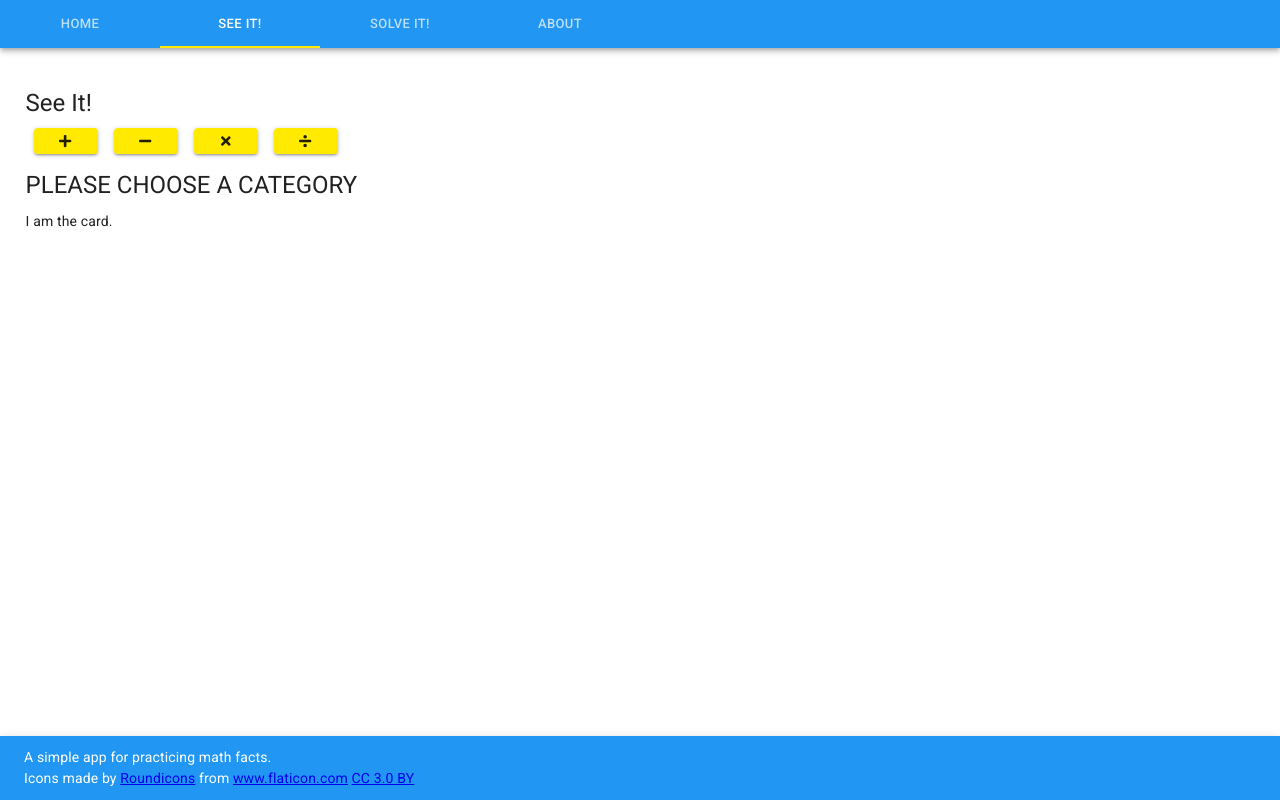
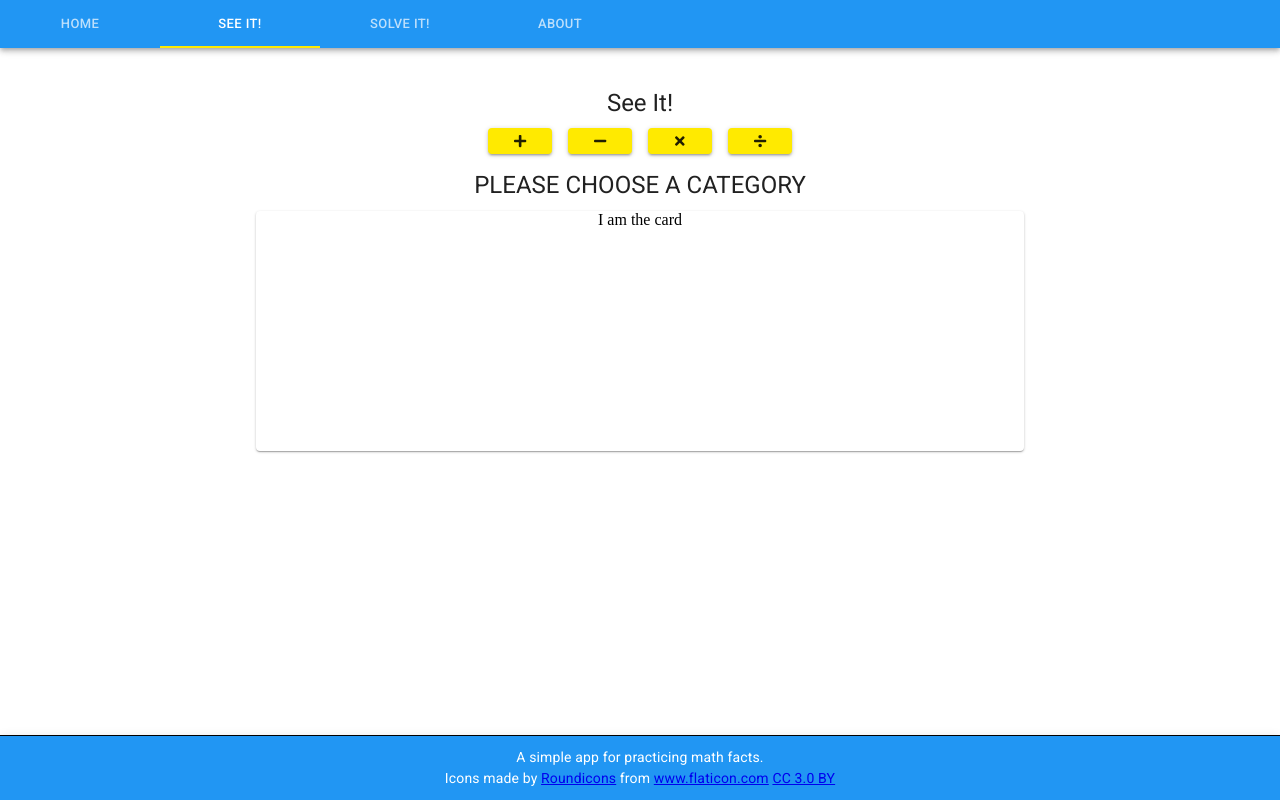
Before and after one commit to jarretrose/jj-math-facts, a React (Create React App) app: page /see in a window 1280 px wide. Built offline with nearby package versions, Linux system fonts and the light colour scheme.

Commit message:
spacing and centering

```diff
--- a/public/index.css
+++ b/public/index.css
@@ -1,202 +1,3 @@
 html, body {
   margin: 0;
 }
-
-.main-page {
-  margin: 5vh 2vw;
-}
-
-/* OLD STYLING
-
-html {
-  box-sizing: border-box;
-  font-size: 16px;
-}
-
-@media screen and (min-width: 320px) {
-  html {
-    font-size: calc(16px + 6 * ((100vw - 320px) / 680));
-  }
-}
-@media screen and (min-width: 1000px) {
-  html {
-    font-size: 22px;
-  }
-}
-
-*, *:before, *:after {
-  box-sizing: inherit;
-  margin: 0;
-  padding: 0;
-}
-
-body {
-  margin: 0;
-  background-color: lightblue;
-  color: black;
-  font-family: 'Roboto', sans-serif;
-  -webkit-font-smoothing: antialiased;
-  -moz-osx-font-smoothing: grayscale;
-}
-
-
-.header-title {
-  padding: 14px 16px;
-}
-
-.nav-header {
-  text-align: center;
-  background: linear-gradient(to bottom, white, lightblue);
-  width: 100vw;
-  color: darkblue;
-  text-shadow: 2px 4px 3px rgba(0,0,0,0.3);
-}
-
-.button-nav {
-  border: 1px solid darkblue;
-  background-color: deepskyblue;
-  font-size: inherit;
-  width: 15vw;
-  height: 5vh;
-  margin: 2vh 2vw;
-  text-align: center;
-  text-decoration: none;
-  cursor: pointer;
-  border-radius: 5%;
-}
-
-.button-nav:active {
-  transform: translateY(5px);
-  filter: saturate(150%);
-  outline: none;
-}
-
-.selected-btn {
-  background-color: yellow;
-  outline: none;
-}
-
-
-footer {
-  background: linear-gradient(to top, white, lightblue);
-  position: fixed;
-  left: 0;
-  bottom: 0;
-  width: 100vw;
-  font-size: calc(10px + 6 * ((100vw - 320px) / 680));
-  text-align: center;
-  color: darkblue;
-}
-
-footer a {
-  text-decoration: none;
-}
-
-
-.home-page {
-  display: flex;
-  align-items: center;
-  justify-content: top;
-  flex-direction: column;
-  flex-wrap: wrap;
-}
-
-
-.see-main, .solve-main, .about-main {
-  padding-top: 10px;
-  text-align: center;
-}
-
-.work-space {
-  padding-top: 20px;
-  font-size: 2vw;
-}
-
-.button-math {
-  border: 1px solid darkblue;
-  background-color: deepskyblue;
-  color: black;
-  width: 8vw;
-  height: 8vw;
-  text-align: center;
-  text-decoration: none;
-  display: inline-block;
-  margin: 2vh 2vw;
-  border-radius: 50%;
-  cursor: pointer;
-}
-
-.button-math:active {
-  transform: translateY(5px);
-  filter: saturate(150%);
-  outline: none;
-}
-
-.selected-math {
-  background-color: yellow;
-  outline: none;
-}
-
-
-.cube-wrap {
-	perspective: 800px;
-  perspective-origin: 50% 200px;
-}
-
-.math-cube {
-  margin-top: 100px;
-  display: flex;
-	position: relative;
-	width: 100px;
-  transform-style: preserve-3d;
-}
-
-.math-cube div {
-	position: absolute;
-	width: 100px;
-  height: 100px;
-}
-
-.face {
-  display: flex;
-  outline: 1px solid darkblue;
-  background: radial-gradient(white, lightblue);
-  color: darkblue;
-  font-size: 90px;
-  align-items: center;
-  justify-content: center;
-}
-
-.back {
-  transform: translateZ(-50px) rotateY(180deg);
-}
-.right {
-	transform: rotateY(-270deg) translateX(50px);
-	transform-origin: top right;
-}
-.left {
-	transform: rotateY(270deg) translateX(-50px);
-	transform-origin: center left;
-}
-.top {
-	transform: rotateX(-90deg) translateY(-50px);
-	transform-origin: top center;
-}
-.bottom {
-	transform: rotateX(90deg) translateY(50px);
-	transform-origin: bottom center;
-}
-.front {
-	transform: translateZ(50px);
-}
-
-.math-cube {
-	animation: spin 10s infinite linear;
-}
-
-@keyframes spin {
-	from { transform: rotateY(360deg); }
-	to { transform: rotateY(0); }
-}
-
-*/
--- a/src/About.js
+++ b/src/About.js
@@ -1,5 +1,6 @@
 import React, { Fragment } from 'react'
 import styles from './styles'
+import PropTypes from 'prop-types'
 import { withStyles, Typography } from '@material-ui/core'
 
 const About = () =>
@@ -7,4 +8,8 @@ const About = () =>
     <Typography variant='h5' gutterBottom>About!</Typography>
   </Fragment>
 
+About.propTypes = {
+  classes: PropTypes.object.isRequired
+}
+
 export default withStyles(styles)(About)
--- a/src/App.js
+++ b/src/App.js
@@ -2,6 +2,7 @@ import React, { Component, Fragment } from 'react'
 import { Route } from 'react-router-dom'
 import styles from './styles'
 import { withStyles } from '@material-ui/core'
+import PropTypes from 'prop-types'
 
 import NavBar from './NavBar'
 import Footer from './Footer'
@@ -13,6 +14,8 @@ import About from './About'
 class App extends Component {
 
   render() {
+    const { classes } = this.props
+
     return (
       <Fragment>
 
@@ -22,7 +25,7 @@ class App extends Component {
         </header>
 
         {/* MAIN PAGE */}
-        <section className='main-page'>
+        <section className={classes.mainPage}>
           <Route exact path='/' component={Home} />
           <Route path='/see' component={See} />
           <Route path='/solve' component={Solve} />
@@ -30,7 +33,7 @@ class App extends Component {
         </section>
 
         {/* FOOTER */}
-        <footer>
+        <footer className={classes.footer}>
           <Footer />
         </footer>
 
@@ -39,4 +42,8 @@ class App extends Component {
   }
 }
 
+App.propTypes = {
+  classes: PropTypes.object.isRequired
+}
+
 export default withStyles(styles)(App)
--- a/src/Card.js
+++ /dev/null
@@ -1,16 +0,0 @@
-import React, { Component, Fragment } from 'react'
-import { withStyles, Typography } from '@material-ui/core'
-import styles from './styles'
-
-class Card extends Component {
-
-  render() {
-    return (
-      <Fragment>
-        <Typography>I am the card.</Typography>
-      </Fragment>
-    )
-  }
-}
-
-export default withStyles(styles)(Card)
--- a/src/Footer.js
+++ b/src/Footer.js
@@ -12,8 +12,7 @@ function Footer(props) {
   const { classes } = props
 
   return (
-    <div className={classes.footer_root}>
-      <AppBar position='static' color="primary">
+      <AppBar position='static' color="primary" className={classes.footBar}>
         <Toolbar>
           <Typography color="inherit">
             A simple app for practicing math facts.
@@ -22,7 +21,6 @@ function Footer(props) {
           </Typography>
         </Toolbar>
       </AppBar>
-    </div>
   )
 }
 
--- a/src/Home.js
+++ b/src/Home.js
@@ -1,10 +1,15 @@
 import React from 'react'
 import styles from './styles'
 import { withStyles, Typography } from '@material-ui/core'
+import PropTypes from 'prop-types'
 
 const Home = () =>
     <Typography>
       this will have a picture sooner or later
     </Typography>
 
+Home.propTypes = {
+  classes: PropTypes.object.isRequired
+}
+
 export default withStyles(styles)(Home)
--- a/src/NavBar.js
+++ b/src/NavBar.js
@@ -4,7 +4,7 @@ import { Link } from 'react-router-dom'
 import styles from './styles'
 
 import PropTypes from 'prop-types'
-import { withStyles, Typography } from '@material-ui/core'
+import { withStyles } from '@material-ui/core'
 import AppBar from '@material-ui/core/AppBar'
 import Tabs from '@material-ui/core/Tabs'
 import Tab from '@material-ui/core/Tab'
@@ -17,9 +17,11 @@ class NavBar extends Component {
   componentDidMount = () => {
     let loc = window.location.href.split('/')[3]
     let value = 0
+
     if (loc === 'see') value = 1
     else if (loc === 'solve') value = 2
     else if (loc === 'about') value = 3
+    else value = 0
 
     this.setState({value})
   }
@@ -29,7 +31,7 @@ class NavBar extends Component {
     const { value } = this.state
 
     return (
-      <div className={classes.app_bar_root}>
+      <div className={classes.navbar}>
         <AppBar position='static'>
           <Tabs value={value} onChange={this.handleChange}>
             <Tab label='Home' value={0} component={Link} to={'/'} />
--- a/src/See.js
+++ b/src/See.js
@@ -3,6 +3,7 @@ import SeeWorkSpace from './SeeWorkSpace'
 import Button from '@material-ui/core/Button'
 import styles from './styles'
 import { withStyles, Typography } from '@material-ui/core'
+import PropTypes from 'prop-types'
 
 class See extends Component {
   constructor() {
@@ -12,7 +13,7 @@ class See extends Component {
     }
   }
 
-  handleClick = (category) => this.setState({category})
+  handleClick = (category) => this.setState({ category })
 
   render() {
     const { classes } = this.props
@@ -44,4 +45,7 @@ class See extends Component {
   }
 }
 
+See.propTypes = {
+  classes: PropTypes.object.isRequired
+}
 export default withStyles(styles)(See)
--- a/src/SeeWorkSpace.js
+++ b/src/SeeWorkSpace.js
@@ -1,18 +1,30 @@
 import React, { Component, Fragment } from 'react'
 import { withStyles, Typography } from '@material-ui/core'
 import styles from './styles'
-import Card from './Card'
+import Card from '@material-ui/core/Card';
+import PropTypes from 'prop-types'
+import Grid from '@material-ui/core/Grid';
 
 class SeeWorkSpace extends Component {
 
   render() {
+    const { classes } = this.props
     return (
       <Fragment>
         <Typography variant='h5' gutterBottom>{this.props.category.toUpperCase()}</Typography>
-        <Card />
+
+        <Grid container justify='center'>
+          <Card className={classes.card}>
+            I am the card
+          </Card>
+        </Grid>
       </Fragment>
     )
   }
 }
 
+SeeWorkSpace.propTypes = {
+  classes: PropTypes.object.isRequired
+}
+
 export default withStyles(styles)(SeeWorkSpace)
--- a/src/Solve.js
+++ b/src/Solve.js
@@ -3,6 +3,7 @@ import SolveWorkSpace from './SolveWorkSpace'
 import Button from '@material-ui/core/Button'
 import styles from './styles'
 import { withStyles, Typography } from '@material-ui/core'
+import PropTypes from 'prop-types'
 
 class Solve extends Component {
   constructor() {
@@ -45,4 +46,8 @@ class Solve extends Component {
   }
 }
 
+Solve.propTypes = {
+  classes: PropTypes.object.isRequired
+}
+
 export default withStyles(styles)(Solve)
--- a/src/SolveWorkSpace.js
+++ b/src/SolveWorkSpace.js
@@ -1,18 +1,29 @@
 import React, { Component, Fragment } from 'react'
 import { withStyles, Typography } from '@material-ui/core'
 import styles from './styles'
-import Card from './Card'
+import PropTypes from 'prop-types'
+import Card from '@material-ui/core/Card'
 
 class SolveWorkSpace extends Component {
 
   render() {
+    const { classes } = this.props
+
     return (
       <Fragment>
         <Typography variant='h5' gutterBottom>{this.props.category.toUpperCase()}</Typography>
-        <Card />
+
+        <Card className={classes.card}>
+          I am the card
+        </Card>
+
       </Fragment>
     )
   }
 }
 
+SolveWorkSpace.propTypes = {
+  classes: PropTypes.object.isRequired
+}
+
 export default withStyles(styles)(SolveWorkSpace)
--- a/src/styles.js
+++ b/src/styles.js
@@ -1,22 +1,39 @@
 const drawerWidth = 240
 
 const styles = theme => ({
-  app_bar_root: {
+  navbar: {
     width: '100vw',
   },
-  footer_root: {
+  mainPage: {
+    margin: '5vmin',
+    textAlign: 'center',
+  },
+  footer: {
     width: '100vw',
     position: 'fixed',
-    left: 0,
     bottom: 0,
+    borderTop: 1,
+    borderColor: 'text.primary',
+    borderTopStyle: 'solid',
+    flexGrow: 1,
+  },
+  footBar: {
+    alignItems: 'center',
+    textAlign: 'center'
   },
   button: {
     marginLeft: theme.spacing.unit,
-    [theme.breakpoints.down('xs')]: { marginLeft: theme.spacing.unit / 2 },
     marginRight: theme.spacing.unit,
-    [theme.breakpoints.down('xs')]: { marginRight: theme.spacing.unit / 2 },
+      [theme.breakpoints.down('xs')]: {
+        marginLeft: theme.spacing.unit / 2,
+        marginRight: theme.spacing.unit / 2,
+      },
     marginBottom: theme.spacing.unit * 2,
-  }
+  },
+  card: {
+    width: '60vw',
+    height: '30vh',
+  },
 })
 
 export default styles
```
Lines whose indentation alone changed are shown as unchanged.
